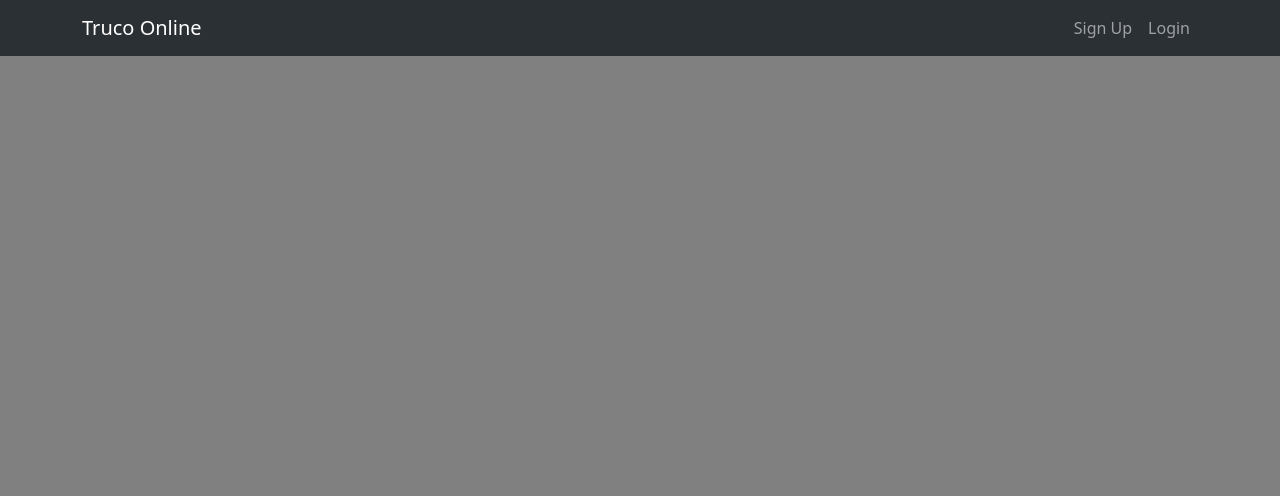
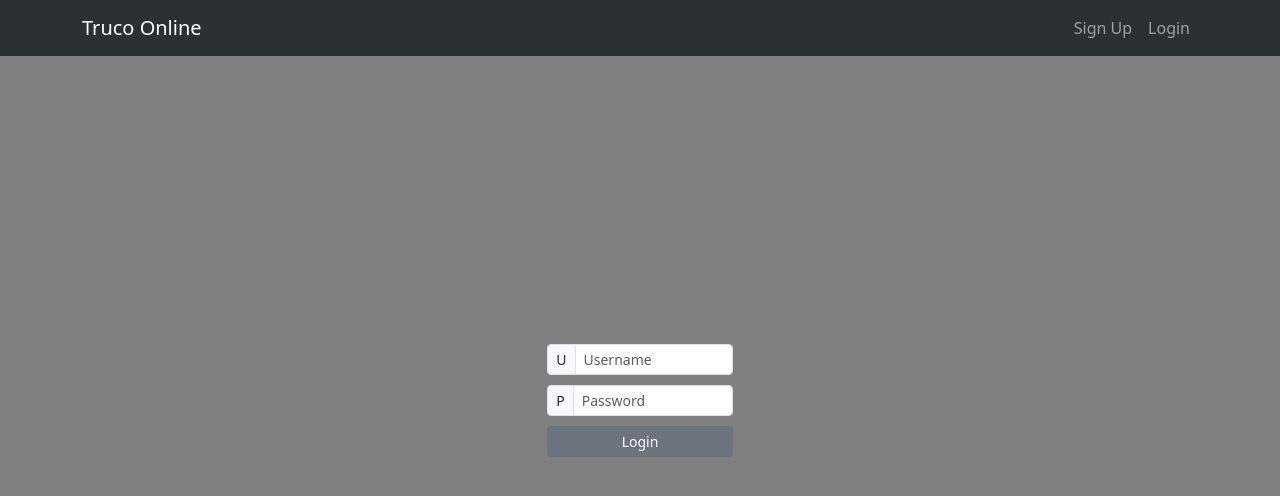
Before and after one commit to AntwonC/Truco-Game, a React (Vite) app: page /login in a window 1280 px wide. Shown: the top 496 px of the page. Built offline with nearby package versions, Linux system fonts and the light colour scheme.

Commit message:
Completed logout sessions

```diff
--- a/src/components/Bar.jsx
+++ b/src/components/Bar.jsx
@@ -13,7 +13,7 @@ const Bar = () => {
                     <Navbar.Brand className="justify-content-start" href="#home">Truco Online</Navbar.Brand>
                     <Nav className="justify-content-end">
                         <Nav.Link href="/">Sign Up</Nav.Link>
-                        <Nav.Link href="Login">Login</Nav.Link>
+                        <Nav.Link href="/login">Login</Nav.Link>
                     </Nav>
                 </Container>
             </Navbar>
--- /dev/null
+++ b/src/components/Dashboard.jsx
@@ -0,0 +1,123 @@
+import { useState, useEffect } from 'react';
+import { useNavigate, useLocation } from 'react-router-dom';
+import Bar from './Bar';
+import Form from 'react-bootstrap/Form';
+import Container from 'react-bootstrap/Container';
+import Button from 'react-bootstrap/Button';
+import InputGroup from 'react-bootstrap/InputGroup';
+import Navbar from 'react-bootstrap/Navbar';
+import Nav from 'react-bootstrap/Nav';
+import '../styles/dashboardStyles.css';
+
+
+const Dashboard = () => {
+
+    const URL = 'http://localhost:3001';
+
+    const { state } = useLocation();
+    const { user } = state;
+
+    const confirmSession = async () => {
+        await fetch(`${URL}/dashboard`, {
+             method: 'POST',
+             mode: 'cors',
+             headers: {
+               'Content-Type': 'application/json',
+               'Accept': 'application/json'
+             },
+             body: JSON.stringify({username: user}),
+         })
+         .then((response) => response.json())
+         .then((res) => {
+           // console.log(res);
+
+            if(res.status === 205) { // Show name instead
+                console.log("Got back request")
+             //   console.log(res.fullName);
+             //   const newData = { userName: res.fullName };
+             //   setInfo(newData);
+
+               // console.log(info.userName);
+            } else if (res.status === 405) {
+                navigate('/login');
+            }
+         });
+
+     }
+
+     const destroySession = async () => {
+        await fetch(`${URL}/dashboard/logout`, {
+            method: 'POST',
+            mode: 'cors',
+            headers: {
+              'Content-Type': 'application/json'
+            },
+            body: JSON.stringify({username: user}),
+        })
+        .then((res) => {
+         //   console.log(`res: ${res}`)
+
+            if(res.status === 205) {
+               // console.log('This user session will be destroyed.. redirect to login page!');
+
+
+                const href = '/login';
+
+            } else if (res.status === 405) {
+                throw Error('Error happened trying to destroy this session..');
+            }
+        })
+        .catch((err) => {
+            console.log('Fetch error');
+            console.log(err);
+            return err;
+        })
+    }
+
+
+     // when user is logged in, sends a request to database to check if user has logged in before
+     useEffect(() => {
+        const getData = async () => {
+            const response = await confirmSession();
+           // const newData = await response.json();
+          //  console.log(response);
+        }
+
+        const result = {username: user};
+      //  setInfo(result);
+        getData();
+     }, [])
+
+
+    return (
+        <>
+
+            <Navbar className="bg-body-tertiary" bg="dark" data-bs-theme="dark" fixed="top">
+                <Container>
+                    <Navbar.Brand>Truco Online</Navbar.Brand>
+                    <Nav>
+                        <Nav.Link href="/login" onClick={destroySession}>Logout</Nav.Link>
+                    </Nav>
+                </Container>
+            </Navbar>
+            <h1>Hello, {user} </h1>
+            <Container className="d-flex justify-content-center">
+                <InputGroup size="sm w-50 mw-50">
+                    <InputGroup.Text>R</InputGroup.Text>
+                    <Form.Control
+                         name="roomInput"
+                         placeholder="####"
+                    />
+
+
+                    <Button size="sm">Join</Button>
+
+                </InputGroup>
+
+
+            </Container>
+        </>
+    )
+}
+
+export default Dashboard;
--- a/src/components/Login.jsx
+++ b/src/components/Login.jsx
@@ -1,9 +1,156 @@
+import { useState } from 'react';
+import { useNavigate } from 'react-router-dom';
 import Bar from './Bar';
+import Form from 'react-bootstrap/Form';
+import Container from 'react-bootstrap/Container';
+import Button from 'react-bootstrap/Button';
+import InputGroup from 'react-bootstrap/InputGroup';
 
 const Login = () => {
+
+    const URL = 'http://localhost:3001';
+
+    const navigate = useNavigate();
+
+    const [loginData, setLoginData] = useState({
+        loginUser: '',
+        loginPassword: '',
+    });
+
+    const [errors, setErrors] = useState("");
+
+    const handleChange = (evt) => {
+        const { name, value } = evt.target;
+
+        setLoginData((prevState) => ({ ...prevState, [name]: value}));
+
+       // console.log(signUpData);
+    };
+
+    const clearsAllInputs = () => {
+        console.log(`Attempting to clear all inputs....`);
+       // setSignUpInfo((prevState) => ({ ...prevState, [prevState]: ''}));
+          const cleanSlate = ({
+            loginUser: '',
+            loginPassword: '',
+
+          });
+
+      //    setErrors('');
+
+          setLoginData(cleanSlate);
+    }
+
+
+    const loginButtonClicked = async (evt) => {
+        evt.preventDefault();
+       // console.log('Sign Up button clicked... verify user data next.. send user data to database...');
+        console.log(`Email: ${loginData.loginUser}`);
+        console.log(`Password: ${loginData.loginPassword}`);
+       // console.log(`Confirm Password: ${signUpInfo.signUpConfirmPassword}`);
+
+        await fetch(`${URL}/login`, {
+            method: 'POST',
+            mode: 'cors',
+            headers: {
+              'Content-Type': 'application/json'
+            },
+            body: JSON.stringify(loginData),
+
+          })
+            .then((res) => {
+              // once figure out how to return correct status codes
+              //console.log(res.json());
+              //redirectToUsersPage();
+              console.log(res);
+
+              if(res.status === 405) {
+                const jsonData = res.json();
+
+                  return jsonData.then((data) => {
+                    //console.log(data.message);
+                    throw Error(data.message);
+                  });
+
+              } else if(res.status === 404) {
+                const jsonData = res.json();
+                    console.log(jsonData);
+                  return jsonData.then((data) => {
+                      //console.log(data.message);
+                      throw Error(data.message);
+                    });
+
+              } else if (res.status === 403) {
+
+                const jsonData = res.json();
+                console.log(jsonData);
+
+                  return jsonData.then((data) => {
+                      const login = data.errors[0].param;
+
+                      if(login === 'loginEmail') {
+                          throw Error('Invalid email');
+                      } else if (login === 'loginPassword') {
+                          throw Error('Minimum password of 5 characters long');
+                      }
+                    })
+              } else if (res.status === 205) {
+                console.log("Login Successful");
+                console.log(res);
+                const href = '/dashboard'; // Router push to go client-side routes
+                navigate('/dashboard', {state: {user: loginData.loginUser}}); // dashboard
+                /*router.push({
+                  pathname: href,
+                  query: {
+                    email: loginInfo.loginEmail
+                  }
+                }); */
+                //location.reload();
+              //  clearsAllInputs();
+               // setSuccess("Sign-Up Successful!");
+              }
+
+            })
+            .catch((err) => {
+              console.log(`Error from login.js: ${err.message}`);
+              setErrors(err.message);
+            });
+    }
+
+
+
     return (
         <>
             <Bar />
+
+            <Container className="container-box">
+                <InputGroup size="sm w-75 mw-75">
+                    <InputGroup.Text id="userLoginLogo">U</InputGroup.Text>
+                    <Form.Control
+                        name="loginUser"
+                        placeholder="Username"
+                        aria-label="Username"
+                        aria-describedby="basic-addon1"
+                        onChange={handleChange}
+                    />
+
+                </InputGroup>
+
+                <InputGroup size="sm w-75 mw-75">
+                    <InputGroup.Text id="userPasswordLogo">P</InputGroup.Text>
+                    <Form.Control
+                        name="loginPassword"
+                        type="password"
+                        placeholder="Password"
+                        aria-label="Password"
+                        aria-describedby="basic-addon1"
+                        onChange={handleChange}
+                    />
+
+                </InputGroup>
+
+                <Button className="" onClick={loginButtonClicked} variant="secondary" size="sm w-75">Login</Button>
+            </Container>
         </>
     )
 }
--- a/src/main.jsx
+++ b/src/main.jsx
@@ -4,9 +4,11 @@ import { createBrowserRouter, RouterProvider } from 'react-router-dom'
 import App from './App.jsx'
 import SignUp from './components/SignUp.jsx';
 import Login from './components/Login.jsx';
+import Dashboard from './components/Dashboard.jsx';
 import './index.css'
 import 'bootstrap/dist/css/bootstrap.min.css';
 import './styles/signUpStyles.css';
+import './styles/dashboardStyles.css';
 
 const router = createBrowserRouter([
   {
@@ -17,6 +19,10 @@ const router = createBrowserRouter([
     path: '/login',
     element: <Login />
   },
+  {
+    path: '/dashboard',
+    element: <Dashboard />
+  }
 ]);
 
 ReactDOM.createRoot(document.getElementById('root')).render(
--- /dev/null
+++ b/src/styles/dashboardStyles.css
@@ -0,0 +1,6 @@
+.room-container {
+    display: flex;
+    flex-direction: column;
+    justify-content: center;
+    align-content: center;
+}
--- /dev/null
+++ b/src/styles/loginStyles.css
@@ -0,0 +1,7 @@
+#userLoginLogo {
+    background-color: rgba(255, 255, 255, 0.55);
+}
+
+#userPasswordLogo {
+    background-color: rgba(255, 255, 255, 0.55);
+}
```
